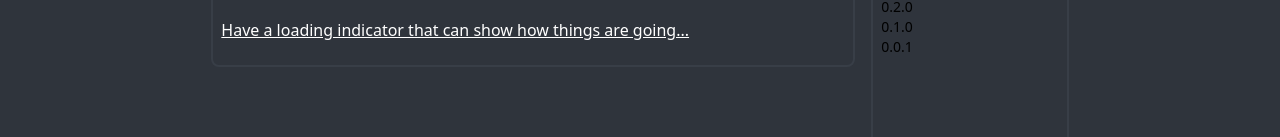
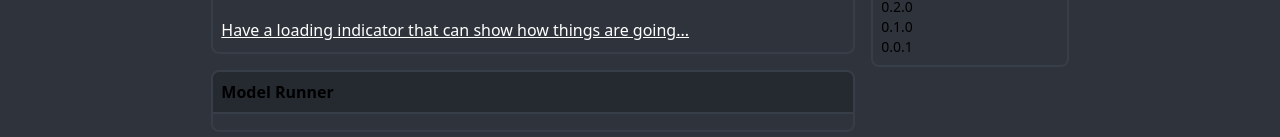
Before and after one commit to IntrinsicLabsAI/intrinsic-model-server, a React (Vite) app in the folder frontend/: page /model/1 in a window 1280 px wide. Shown: the part 443-580 px from the top of the page. Built offline with nearby package versions, Linux system fonts and the light colour scheme; a web font is replaced by a local one.

Commit message:
Added baseline structure for InferenceRunner

```diff
--- /dev/null
+++ b/frontend/src/components/InferenceRunner.tsx
@@ -0,0 +1,6 @@
+export default function InferenceRunner() {
+    return (
+        <div>
+        </div>
+    )
+}
--- a/frontend/src/components/core/Widget.tsx
+++ b/frontend/src/components/core/Widget.tsx
@@ -6,15 +6,15 @@ export default function Widget(
     {
         children,
         title,
-        icon
+        icon,
     } : {
         children?: React.ReactNode | React.ReactNode[],
         title: string,
-        icon?: BlueprintIcons_16Id
+        icon?: BlueprintIcons_16Id,
     }
 ){
     return (
-        <div className="flex flex-col w-full h-full outline outline-2 outline-dark-400 rounded-md divide-dark-400 divide-y-2">
+        <div className="flex flex-col w-full outline outline-2 outline-dark-400 rounded-md divide-dark-400 divide-y-2">
             <div className="flex flex-row w-full items-center p-2 gap-2 bg-dark-200">
                 {(icon ? (
                     <div className="">
--- a/frontend/src/pages/ModelPage.tsx
+++ b/frontend/src/pages/ModelPage.tsx
@@ -5,6 +5,7 @@ import Page from "../components/core/Page";
 import { useParams } from "react-router-dom";
 import EditableCode from "../components/core/EditableCode";
 import Widget from "../components/core/Widget";
+import InferenceRunner from "../components/InferenceRunner";
 
 
 export default function ModelPage() {
@@ -42,14 +43,23 @@ function() {
                     </div>
                 </>
             }
+
             content={
+                <>
+                    <div className="pb-5">
                         <Widget title="Details">
                             <EditableCode
                                 initialCode={markdown}
                                 langage="markdown"
                                 />
                         </Widget>
+                    </div>
+                    <Widget title="Model Runner">
+                        <InferenceRunner />
+                    </Widget>
+                </>
             }
+
             sidebar={
                 <>
                 <div className="pb-5">
```
Lines whose indentation alone changed are shown as unchanged.
